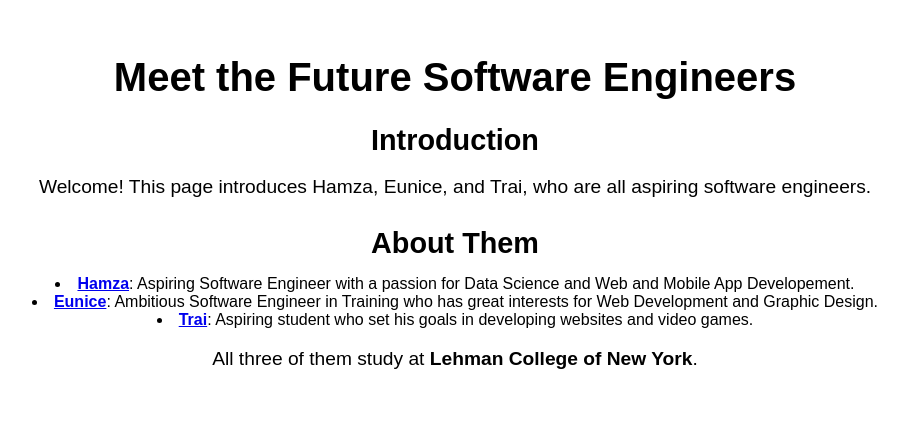
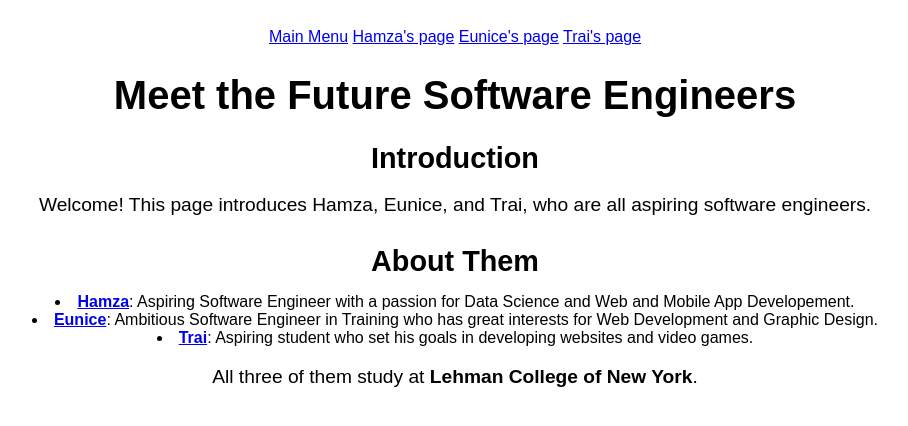
Before and after one commit to BxHamzz/MultipageHTML, a plain HTML site: page index.html in a window 1280 px wide. Shown: the whole page, without its empty margins (185-1093 px from the left). Drawn offline with Linux system fonts and the light colour scheme.

Commit message:
Update index.html
added Nav bar for index.html

```diff
--- a/index.html
+++ b/index.html
@@ -7,6 +7,13 @@
     <link rel="stylesheet" href="styles.css">
 </head>
 <body>
+    <nav>
+    <a href = "index.html">Main Menu</a>
+    <a href = "Hamza.html">Hamza's page</a>
+    <a href="Eunice.html">Eunice's page</a>
+    <a href = "Trai.html">Trai's page</a>
+    </nav>
+
     <header>
         <h1>Meet the Future Software Engineers</h1>
     </header>
```
